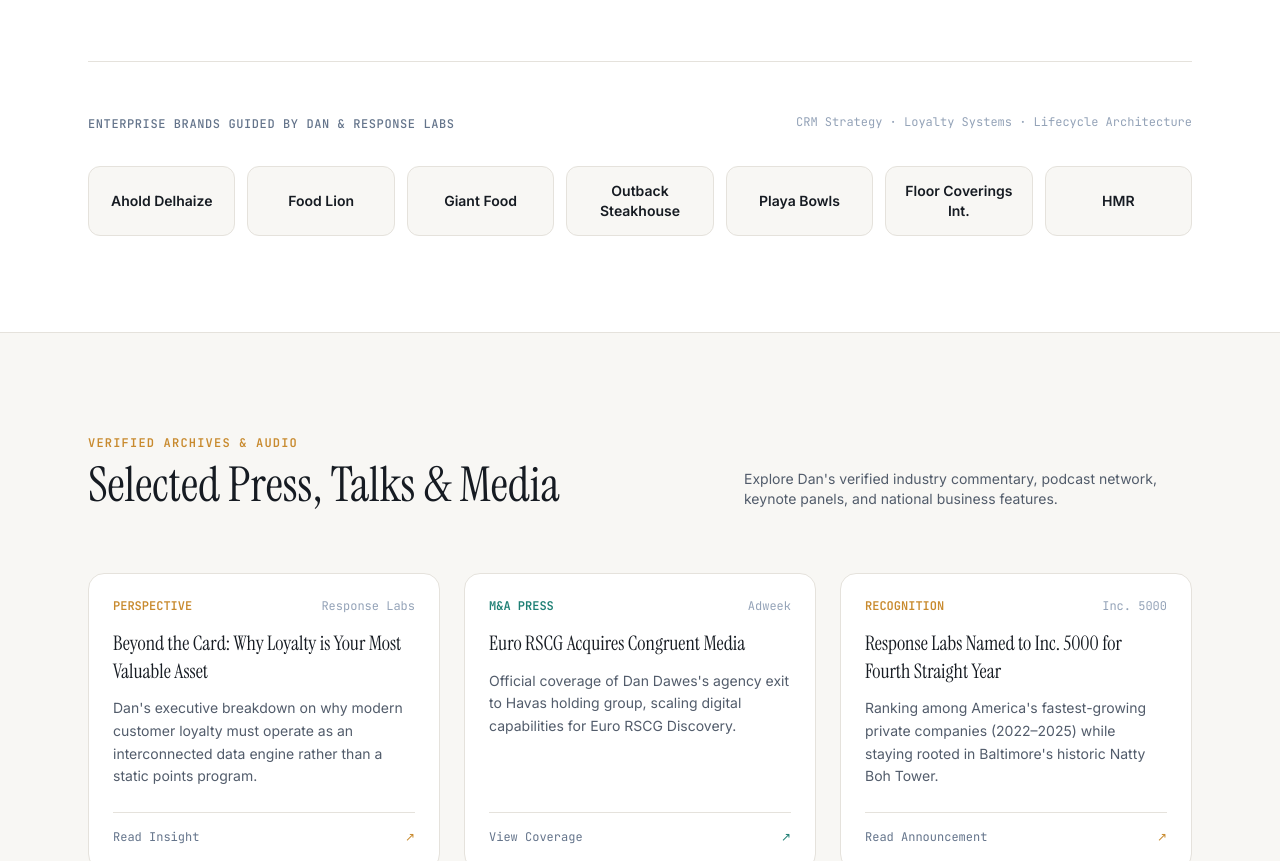
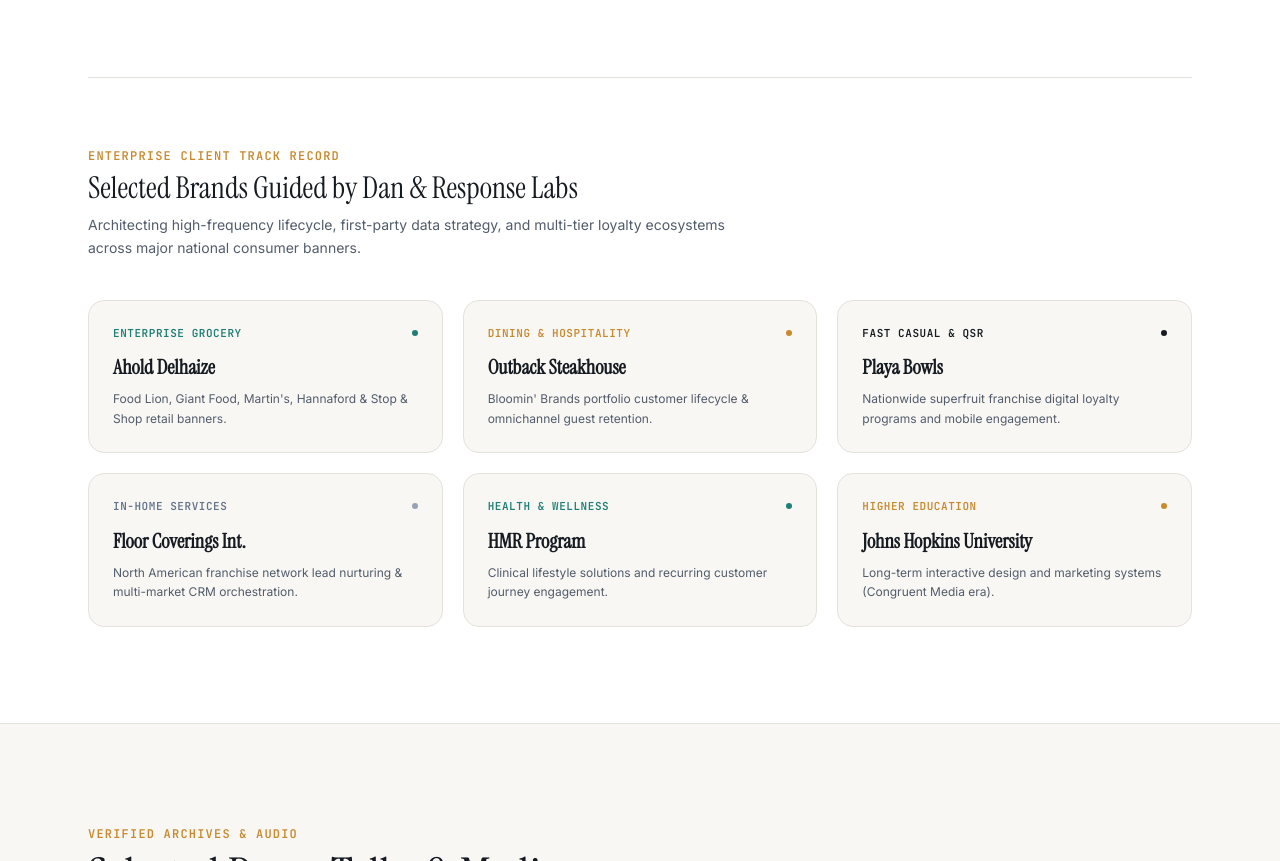
Before and after one commit to SESHANKCH7171/dan-dawes-website, a plain HTML site: page index.html in a window 1280 px wide. Shown: the part 3279-4140 px from the top of the page. Drawn offline with nearby package versions, Linux system fonts and the light colour scheme.

Commit message:
feat: upgrade brand showcase to 6-card executive track record grid

```diff
--- a/index.html
+++ b/index.html
@@ -461,40 +461,94 @@
       </div>
 
       <!-- Select Enterprise Client Portfolio (Verified List) -->
-      <div class="mt-16 pt-12 border-t border-hairlineLight">
-        <div class="flex flex-col sm:flex-row sm:items-center justify-between mb-8 gap-2">
-          <div>
-            <span class="font-mono text-xs uppercase tracking-wider text-slate-500 font-medium">
-              Enterprise Brands Guided by Dan &amp; Response Labs
-            </span>
-          </div>
-          <span class="font-mono text-xs text-slate-400">
-            CRM Strategy · Loyalty Systems · Lifecycle Architecture
+      <div class="mt-20 pt-16 border-t border-hairlineLight">
+        <div class="max-w-2xl mb-10">
+          <span class="font-mono text-xs uppercase tracking-widest text-amberGold font-semibold">
+            Enterprise Client Track Record
           </span>
+          <h3 class="font-serif text-2xl sm:text-3xl text-charcoal mt-1">
+            Selected Brands Guided by Dan &amp; Response Labs
+          </h3>
+          <p class="text-slateCustom text-sm mt-2 leading-relaxed">
+            Architecting high-frequency lifecycle, first-party data strategy, and multi-tier loyalty ecosystems across major national consumer banners.
+          </p>
         </div>
 
-        <div class="grid grid-cols-2 sm:grid-cols-3 md:grid-cols-4 lg:grid-cols-7 gap-3">
-          <div class="px-3 py-3.5 rounded-xl bg-alabaster border border-hairlineLight hover:border-amberGold hover:bg-white hover:shadow-sm transition-all flex items-center justify-center text-center">
-            <span class="text-xs sm:text-sm font-semibold text-charcoal">Ahold Delhaize</span>
+        <!-- Professional 6-Card Executive Brand Grid -->
+        <div class="grid grid-cols-1 sm:grid-cols-2 lg:grid-cols-3 gap-5">
+
+          <!-- Brand 1: Ahold Delhaize -->
+          <div class="p-6 rounded-2xl bg-alabaster border border-hairlineLight hover:border-amberGold hover:bg-white hover:shadow-md transition-all">
+            <div class="flex items-center justify-between mb-3">
+              <span class="font-mono text-[11px] font-semibold uppercase tracking-wider text-signalTeal">Enterprise Grocery</span>
+              <span class="w-1.5 h-1.5 rounded-full bg-signalTeal"></span>
+            </div>
+            <h4 class="font-serif text-xl text-charcoal font-semibold">Ahold Delhaize</h4>
+            <p class="text-slateCustom text-xs mt-2 leading-relaxed">
+              Food Lion, Giant Food, Martin's, Hannaford &amp; Stop &amp; Shop retail banners.
+            </p>
           </div>
-          <div class="px-3 py-3.5 rounded-xl bg-alabaster border border-hairlineLight hover:border-amberGold hover:bg-white hover:shadow-sm transition-all flex items-center justify-center text-center">
-            <span class="text-xs sm:text-sm font-semibold text-charcoal">Food Lion</span>
+
+          <!-- Brand 2: Outback Steakhouse -->
+          <div class="p-6 rounded-2xl bg-alabaster border border-hairlineLight hover:border-amberGold hover:bg-white hover:shadow-md transition-all">
+            <div class="flex items-center justify-between mb-3">
+              <span class="font-mono text-[11px] font-semibold uppercase tracking-wider text-amberGold">Dining &amp; Hospitality</span>
+              <span class="w-1.5 h-1.5 rounded-full bg-amberGold"></span>
+            </div>
+            <h4 class="font-serif text-xl text-charcoal font-semibold">Outback Steakhouse</h4>
+            <p class="text-slateCustom text-xs mt-2 leading-relaxed">
+              Bloomin' Brands portfolio customer lifecycle &amp; omnichannel guest retention.
+            </p>
           </div>
-          <div class="px-3 py-3.5 rounded-xl bg-alabaster border border-hairlineLight hover:border-amberGold hover:bg-white hover:shadow-sm transition-all flex items-center justify-center text-center">
-            <span class="text-xs sm:text-sm font-semibold text-charcoal">Giant Food</span>
+
+          <!-- Brand 3: Playa Bowls -->
+          <div class="p-6 rounded-2xl bg-alabaster border border-hairlineLight hover:border-amberGold hover:bg-white hover:shadow-md transition-all">
+            <div class="flex items-center justify-between mb-3">
+              <span class="font-mono text-[11px] font-semibold uppercase tracking-wider text-charcoal">Fast Casual &amp; QSR</span>
+              <span class="w-1.5 h-1.5 rounded-full bg-charcoal"></span>
+            </div>
+            <h4 class="font-serif text-xl text-charcoal font-semibold">Playa Bowls</h4>
+            <p class="text-slateCustom text-xs mt-2 leading-relaxed">
+              Nationwide superfruit franchise digital loyalty programs and mobile engagement.
+            </p>
           </div>
-          <div class="px-3 py-3.5 rounded-xl bg-alabaster border border-hairlineLight hover:border-amberGold hover:bg-white hover:shadow-sm transition-all flex items-center justify-center text-center">
-            <span class="text-xs sm:text-sm font-semibold text-charcoal">Outback Steakhouse</span>
+
+          <!-- Brand 4: Floor Coverings International -->
+          <div class="p-6 rounded-2xl bg-alabaster border border-hairlineLight hover:border-amberGold hover:bg-white hover:shadow-md transition-all">
+            <div class="flex items-center justify-between mb-3">
+              <span class="font-mono text-[11px] font-semibold uppercase tracking-wider text-slate-500">In-Home Services</span>
+              <span class="w-1.5 h-1.5 rounded-full bg-slate-400"></span>
+            </div>
+            <h4 class="font-serif text-xl text-charcoal font-semibold">Floor Coverings Int.</h4>
+            <p class="text-slateCustom text-xs mt-2 leading-relaxed">
+              North American franchise network lead nurturing &amp; multi-market CRM orchestration.
+            </p>
           </div>
-          <div class="px-3 py-3.5 rounded-xl bg-alabaster border border-hairlineLight hover:border-amberGold hover:bg-white hover:shadow-sm transition-all flex items-center justify-center text-center">
-            <span class="text-xs sm:text-sm font-semibold text-charcoal">Playa Bowls</span>
+
+          <!-- Brand 5: HMR Weight Management -->
+          <div class="p-6 rounded-2xl bg-alabaster border border-hairlineLight hover:border-amberGold hover:bg-white hover:shadow-md transition-all">
+            <div class="flex items-center justify-between mb-3">
+              <span class="font-mono text-[11px] font-semibold uppercase tracking-wider text-signalTeal">Health &amp; Wellness</span>
+              <span class="w-1.5 h-1.5 rounded-full bg-signalTeal"></span>
+            </div>
+            <h4 class="font-serif text-xl text-charcoal font-semibold">HMR Program</h4>
+            <p class="text-slateCustom text-xs mt-2 leading-relaxed">
+              Clinical lifestyle solutions and recurring customer journey engagement.
+            </p>
           </div>
-          <div class="px-3 py-3.5 rounded-xl bg-alabaster border border-hairlineLight hover:border-amberGold hover:bg-white hover:shadow-sm transition-all flex items-center justify-center text-center col-span-2 sm:col-span-1">
-            <span class="text-xs sm:text-sm font-semibold text-charcoal">Floor Coverings Int.</span>
+
+          <!-- Brand 6: Johns Hopkins University -->
+          <div class="p-6 rounded-2xl bg-alabaster border border-hairlineLight hover:border-amberGold hover:bg-white hover:shadow-md transition-all">
+            <div class="flex items-center justify-between mb-3">
+              <span class="font-mono text-[11px] font-semibold uppercase tracking-wider text-amberGold">Higher Education</span>
+              <span class="w-1.5 h-1.5 rounded-full bg-amberGold"></span>
+            </div>
+            <h4 class="font-serif text-xl text-charcoal font-semibold">Johns Hopkins University</h4>
+            <p class="text-slateCustom text-xs mt-2 leading-relaxed">
+              Long-term interactive design and marketing systems (Congruent Media era).
+            </p>
           </div>
-          <div class="px-3 py-3.5 rounded-xl bg-alabaster border border-hairlineLight hover:border-amberGold hover:bg-white hover:shadow-sm transition-all flex items-center justify-center text-center col-span-2 sm:col-span-1">
-            <span class="text-xs sm:text-sm font-semibold text-charcoal">HMR</span>
-          </div>
+
         </div>
       </div>
 
```
